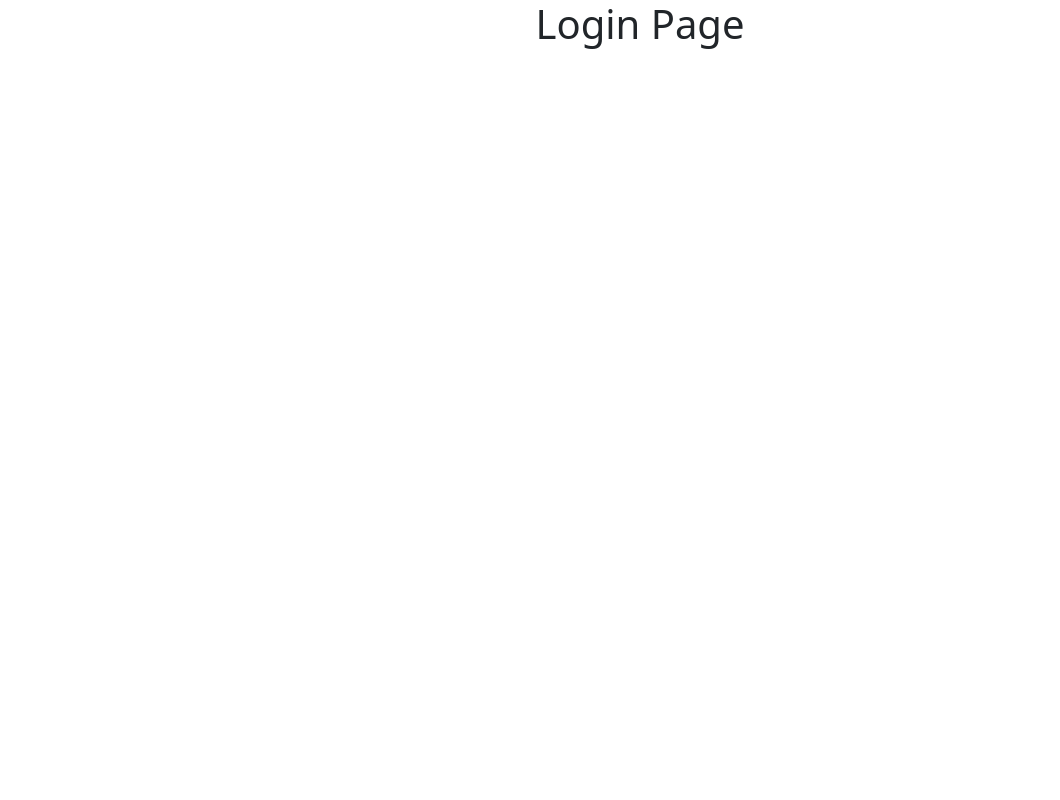
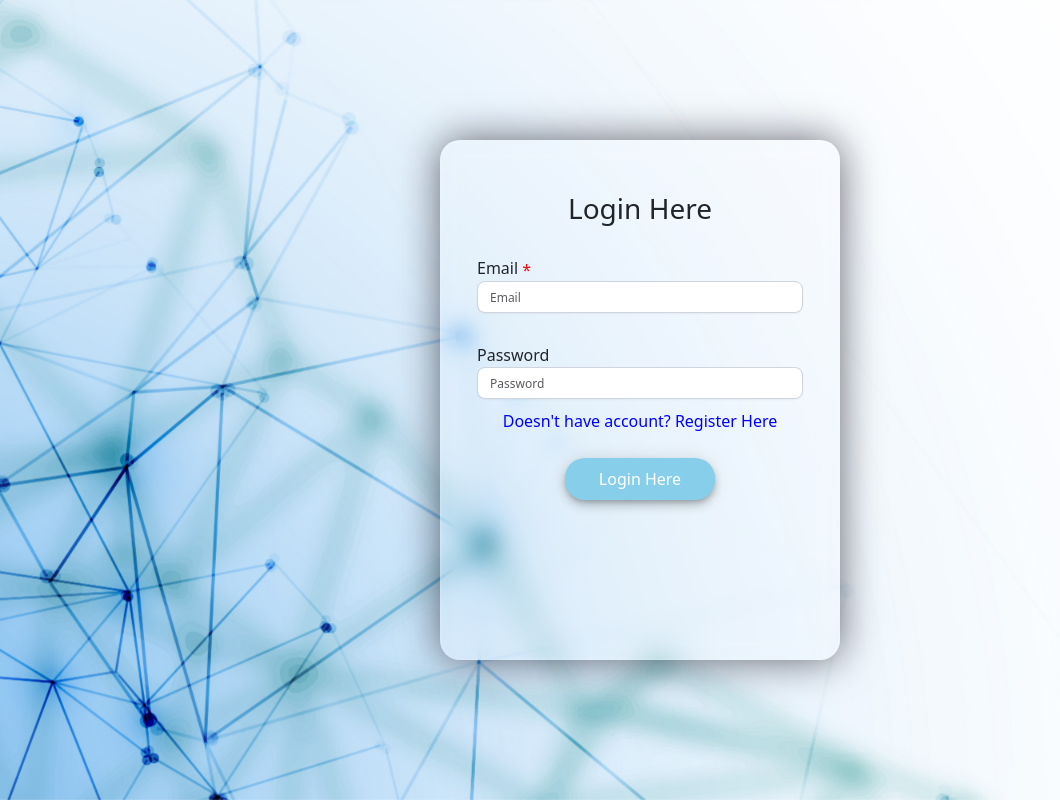
Before and after one commit to rishabhverm123/mern-stack-e-comm, a React (Create React App) app in the folder frontend/: page /login in a window 1280 px wide. Shown: the whole page, without its empty margins (0-1060 px from the left). Built offline with nearby package versions, Linux system fonts and the light colour scheme.

Commit message:
Integrate Login Api

```diff
--- a/frontend/public/index.html
+++ b/frontend/public/index.html
@@ -31,7 +31,7 @@
   </head>
   <body>
     <noscript>You need to enable JavaScript to run this app.</noscript>
-    <div id="root"></div>
+    <div id="root" style="height: 100%;"></div>
     <!--
       This HTML file is a template.
       If you open it directly in the browser, you will see an empty page.
--- a/frontend/src/App.css
+++ b/frontend/src/App.css
@@ -1,11 +1,6 @@
 
-.app{
-    padding: 0;
-    margin:0;
-}
-body{
-    font-family: "Montserrat", sans-serif;
-}
+
+
 
 :root {
     --background: skyblue;
@@ -35,6 +30,83 @@ body{
     justify-content: space-between;
 }
 
+.auth-page{
+    background-image: url('./assets/img/background.jpg');
+    background-repeat: no-repeat;
+    background-attachment: fixed;
+    -webkit-background-size: cover;
+    -moz-background-size: cover;
+    -o-background-size: cover;
+    background-size: cover;
+    background-position: center;
+    height: 100%;
+}
+
+.div_center{
+    display: flex;
+    align-items: center;
+    justify-content: center;
+}
+
+.auth_header{
+    text-align: center;
+}
+
+.text_astric{
+color: #F90505 !important;
+  font-size: 1rem;
+  vertical-align: middle;
+}
+.form-control {
+    height: 2rem;
+    background: #FFFFFF;
+    border: 1px solid #D0D5DD !important;
+    box-shadow: 0px 1px 2px rgba(16, 24, 40, 0.05);
+    border-radius: 0.5rem !important;
+    margin: 0rem 0rem;
+    font-size: 0.75rem !important;
+    font-weight: normal;
+    font-style: normal;
+    line-height: 1.5rem !important;
+    color: #344054 !important;
+}
+
+.auth_footer{
+    text-align: center;
+    width: 100%;
+    margin-top: 10px;
+}
+
+.text_link{
+    font-weight: 500;
+    font-style: normal;
+    line-height: 1.5rem !important;
+    color: blue;
+    margin-top: 20px;
+
+    cursor: pointer;
+
+}
+
+.text_link:hover{
+    text-decoration: underline;
+    transform: translateY(.5);
+}
+
+.form_label{
+display: block;
+margin-top: 30px;
+font-size: 16px;
+font-weight: 500;
+
+}
+h3{
+    font-size: 32px;
+    font-weight: 500;
+    line-height: 42px;
+    text-align: center;
+}
+
 .register-form{
     /* display: flex;
     text-align: center;
--- a/frontend/src/App.js
+++ b/frontend/src/App.js
@@ -9,7 +9,7 @@ import { Protected } from './component/Protected';
 
 function App() {
   return (
-    <div className="App">
+    <div className="App" style={{height:'100%'}}>
       <BrowserRouter>
       <ToastContainer />
       <Routes>
--- a/frontend/src/api/user-api.js
+++ b/frontend/src/api/user-api.js
@@ -10,4 +10,12 @@ export class Userapi{
         });
     }
 
+    loginUser(body){
+        return instance.post(server_url+ROUTE_USER+'/login',body,{
+            headers: {
+                'Content-Type': 'application/json',
+            }
+        });
+    }
+
 }
--- a/frontend/src/component/Login/Login.css
+++ b/frontend/src/component/Login/Login.css
@@ -0,0 +1,13 @@
+.login_card{
+    height: 520px;
+    width: 400px;
+    background-color: rgba(255,255,255,0.13);
+    vertical-align: middle;
+    margin: auto;
+    border-radius: 20px;
+
+    backdrop-filter: blur(10px);
+    border: 2px solid rgba(255,255,255,0.1);
+    box-shadow: 0 0 40px rgba(8,7,16,0.6);
+    padding: 50px 35px;
+}
--- a/frontend/src/component/Login/Login.js
+++ b/frontend/src/component/Login/Login.js
@@ -1,7 +1,63 @@
+import { useNavigate } from 'react-router-dom';
+import './Login.css';
+import { useState } from 'react';
+import { Userapi } from '../../api/user-api';
+import { NotificationService } from '../../api/notification_service';
+import { NotificationType } from '../../helperclasses/enums';
+
 export const Login=()=>{
+
+    const navigate=useNavigate();
+
+    const service_user=new Userapi();
+
+    const service_notifier=new NotificationService();
+
+    const [email,setEmail]=useState('');
+    const [password,setPassword]=useState('');
+
+    const login=()=>{
+        if(email.trim()==='' || password.trim()===''){
+            service_notifier.showNotification(NotificationType.Error,"Please fill required field");
+            return;
+        }
+
+        service_user.loginUser({email:email,password:password}).then(
+            (response)=>{
+                response=response.data;
+            service_notifier.showNotification(NotificationType.Success,`User ${response.user.name} Logged in successfully`);
+
+            localStorage.setItem('user_id',response.user._id);
+            navigate('/')
+
+            }
+        ).catch((error)=>{
+            debugger;
+            error=error.response;
+            service_notifier.showNotification(NotificationType.Error,error.data.message)
+        })
+
+    }
+
     return (
-        <div style={{textAlign:"center"}}>
-            <h1>Login Page</h1>
+        <div className='auth-page div_center'>
+            <div className='login_card'>
+                <div className='auth_header'>
+                <h3>Login Here</h3>
+                </div>
+                <div className='auth_main'>
+        <label className='form_label' for="username">Email <span className='text_astric'>*</span></label>
+        <input type="text" className='form-control' value={email} onChange={(e)=>setEmail(e.target.value)} placeholder="Email" id="email" />
+
+        <label for="password" className='form_label'>Password</label>
+        <input type="password" className='form-control'  value={password} onChange={(e)=>setPassword(e.target.value)} placeholder="Password" id="password" />
+
+        <div className='auth_footer'>
+            <span className='text_link' onClick={()=>navigate('/register')}>Doesn't have account? Register Here</span>
+            <button className='btn' onClick={()=>login()}>Login Here</button>
+        </div>
+                </div>
+            </div>
         </div>
     )
 }
--- a/frontend/src/component/SignUp/Signup.js
+++ b/frontend/src/component/SignUp/Signup.js
@@ -40,16 +40,29 @@ export const Signup=()=>{
 
 
     return (
-        <div className="register-form">
+        <div className='auth-page div_center'>
+        <div className='login_card'>
+            <div className='auth_header'>
+            <h3>Register Here</h3>
+            </div>
+            <div className='auth_main'>
+            <label className='form_label' for="username">Name <span className='text_astric'>*</span></label>
+    <input type="text" className='form-control' value={name} onChange={(e)=>setName(e.target.value)} placeholder="Name" id="name" />
+    <label className='form_label' for="username">Email <span className='text_astric'>*</span></label>
+    <input type="text" className='form-control' value={email} onChange={(e)=>setEmail(e.target.value)} placeholder="Email" id="email" />
 
-            <div className="form" >
-            <h1>Register Yourself</h1>
-            <input type="text" className="form-control-input" value={name} onChange={(e)=>setName(e.target.value)} placeholder="Enter Name" />
-            <input type="text" className="form-control-input" value={email} onChange={(e)=>setEmail(e.target.value)}  placeholder="Enter Email" />
-            <input type="password" className="form-control-input" value={password}  onChange={(e)=>setPassword(e.target.value)} placeholder="Enter Password" />
-            <button className="btn" onClick={()=>register()}>Signup</button>
+    <label for="password" className='form_label'>Password</label>
+    <input type="password" className='form-control' value={password}  onChange={(e)=>setPassword(e.target.value)} placeholder="Password" id="password" />
+
+    <div className='auth_footer'>
+        <span className='text_link' onClick={()=>navigate('/login')}>Already have account? Login Here</span>
+        <button className='btn' onClick={()=>register()}>Register Here</button>
+    </div>
             </div>
+        </div>
+    </div>
 
-        </div>
+
+
     )
 }
--- a/frontend/src/index.css
+++ b/frontend/src/index.css
@@ -1,13 +1,12 @@
-body {
-  margin: 0;
-  font-family: -apple-system, BlinkMacSystemFont, 'Segoe UI', 'Roboto', 'Oxygen',
-    'Ubuntu', 'Cantarell', 'Fira Sans', 'Droid Sans', 'Helvetica Neue',
-    sans-serif;
-  -webkit-font-smoothing: antialiased;
-  -moz-osx-font-smoothing: grayscale;
+body{
+  font-family: "Montserrat", sans-serif;
+  padding: 0;
+  margin:0;
+}
+html {
+  min-height: 100%;
 }
 
-code {
-  font-family: source-code-pro, Menlo, Monaco, Consolas, 'Courier New',
-    monospace;
+html,body{
+  height:100% !important;
 }
```
Also changed, not shown: frontend/src/assets/img/background.jpg (added), 1 other file (tests, documents, lock files or other folders).
